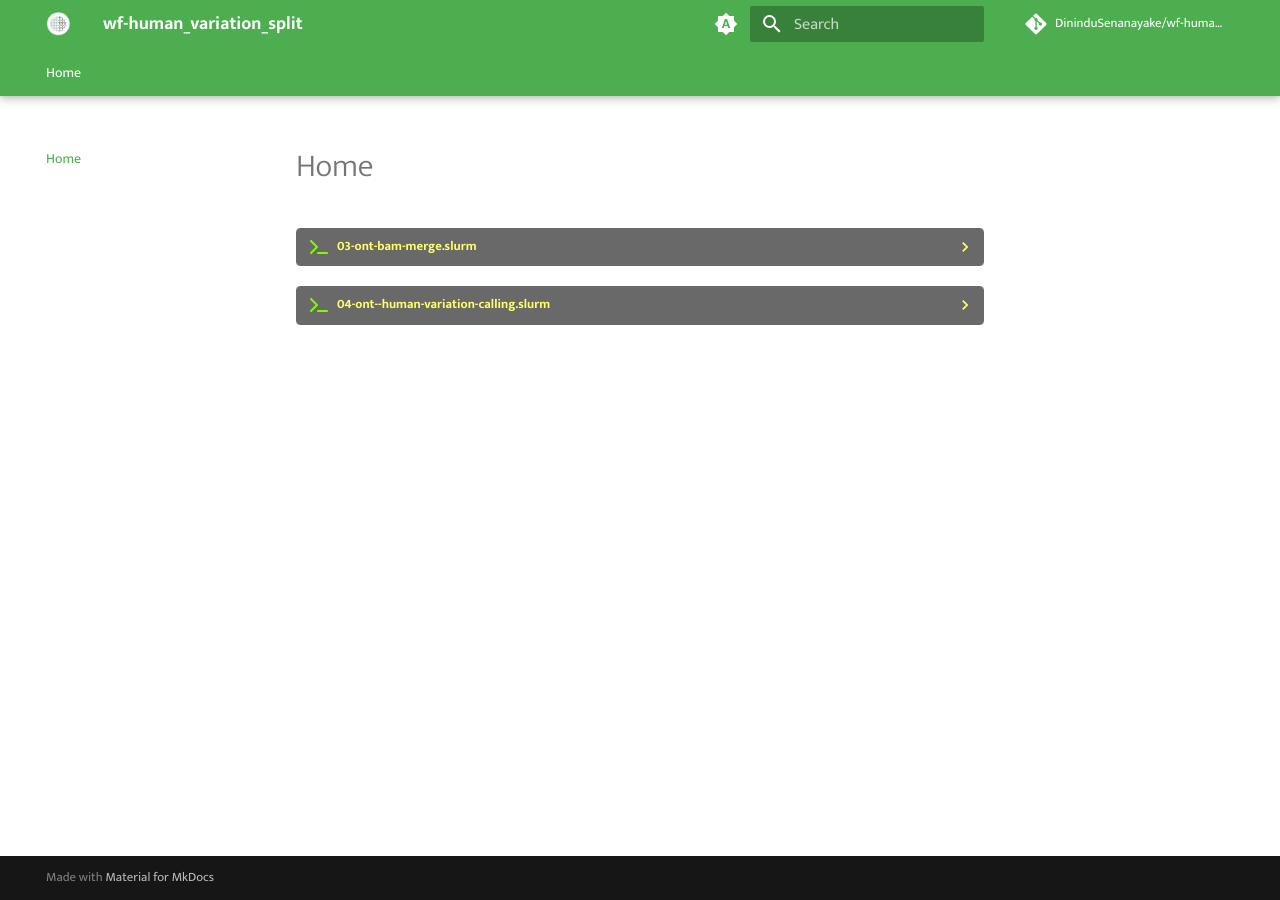
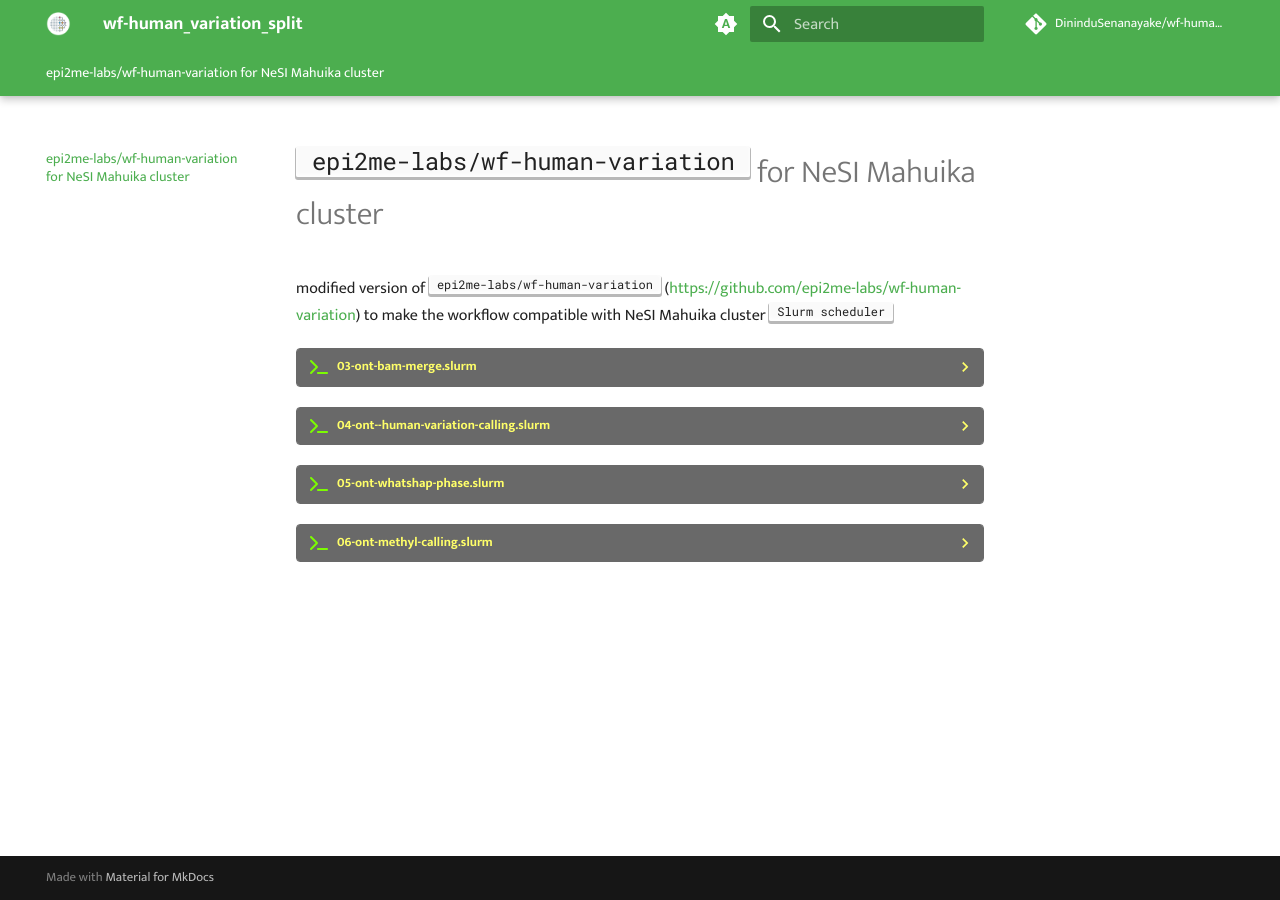
Before and after one commit to DininduSenanayake/wf-human-variation_split, an MkDocs documentation site: the page built from docs/index.md, in a window 1280 px wide. Built offline with MkDocs 1.6.1 and Material for MkDocs 9.7.7, drawn with Linux system fonts in a browser that asks for light colours; comment, search, counter and statistics services are not loaded; some of the changed lines change nothing that is shown.

Commit message:
add 5 and 6 scripts

````diff
--- a/docs/index.md
+++ b/docs/index.md
@@ -1,3 +1,7 @@
+# <KBD>epi2me-labs/wf-human-variation</KBD> for NeSI Mahuika cluster
+
+modified version of <KBD>epi2me-labs/wf-human-variation</KBD>        (https://github.com/epi2me-labs/wf-human-variation) to make the workflow compatible with NeSI Mahuika cluster <KBD>Slurm</KDB> scheduler
+
 ??? terminal "03-ont-bam-merge.slurm"
     ```
     !#/bin/bash -e
@@ -100,3 +104,91 @@
       --ref ${REFERENCE} \
       --out_dir ${OUTPUT}
     ```
+
+??? terminal "05-ont-whatshap-phase.slurm"
+    ```
+    #!/bin/bash -e
+
+    #SBATCH --account         nesi12345
+    #SBATCH --job-name        ont-whatshap-phase
+    #SBATCH --cpus-per-task   16
+    #SBATCH --mem             64G
+    #SBATCH --time            24:00:00
+
+    module purge
+    module load WhatsHap/1.6-gimkl-2022a-Python-3.10.5
+    module load SAMtools/1.16.1-GCC-11.3.0
+
+    # define variables
+    WKDIR='/path/to/workingdir'
+    SAMPLE='PBXP289487'
+    REFERENCE='/path/to/reference/GCA_000001405.15_GRCh38_no_alt_analysis_set.fasta'
+    OUTPUT='results'
+
+    # move to working dir
+    cd ${WKDIR}/${SAMPLE}
+
+    # whatshap phase tagging of bam output
+    whatshap haplotag \
+        --ignore-read-groups \
+        --output ./bam/${SAMPLE}_sorted_merged.hp.bam  \
+        --reference ${REFERENCE} \
+        ${OUTPUT}/all.wf_snp.vcf.gz ./bam/${SAMPLE}_sorted_merged.bam
+    # index bam
+    samtools index -@ 16 ./bam/${SAMPLE}_sorted_merged.hp.bam
+
+    # Notes:
+    # this step phases the data based on the clair3 output and generates a
+    # phased bam file. This contains information assigning reads to each
+    # haplotype. At this stage the bam is able to loaded into a genome
+    # viewer/browser and contains aligned reads, with base modification
+    # (methylation) information, as well as the haplotype information.
+    ```
+??? terminal "06-ont-methyl-calling.slurm"
+
+    ```
+    #!/bin/bash -e
+
+    #SBATCH --account         nesi12345
+    #SBATCH --job-name        ont-bam-merge
+    #SBATCH --cpus-per-task   16
+    #SBATCH --mem             32G
+    #SBATCH --time            08:00:00
+
+    module purge
+    module load modbam2bed/0.9.4-GCC-11.3.0
+
+    # define variables
+    WKDIR='/path/to/workdir'
+    SAMPLE='PBXP289487'
+    REFERENCE='/path/to/reference/GCA_000001405.15_GRCh38_no_alt_analysis_set.fasta'
+
+    # move to working dir
+    cd ${WKDIR}/${SAMPLE}
+
+    # create methylation bed files
+    for HP in 1 2; do
+        modbam2bed \
+            -e -m 5mC --cpg -t 16 --haplotype ${HP} \
+            ${REFERENCE} \
+            ./bam/${SAMPLE}_sorted_merged.hp.bam \
+            | bgzip -c > ./bed/${SAMPLE}_methylation.hp${HP}.cpg.bed.gz
+    done;
+
+    # create an aggregated bed file
+    modbam2bed \
+      -e -m 5mC --cpg --aggregate -t 16 \
+      ${REFERENCE} \
+      ./bam/${SAMPLE}_sorted_merged.hp.bam \
+      | bgzip -c > ./bed/${SAMPLE}_methylation.aggregated.cpg.bed.gz
+
+    # Notes:
+    # this step extracts the methylation information from the bam file, generating
+    # bed files. There are two processes here, the first creates two bed files, one
+    # for each haplotype. These are very useful for exploring allele specific methylation.
+    # The second process generates a single aggragated bed file, it merges the
+    # haplotype data to give site specific methylation. It should be noted that this is
+    # per strand, so some processing will be required to 'collapse' the data to a
+    # single CpG site, but this type of work is usually performed in the downstream\
+    # analysis, using packages such as methylkit.
+    ```
````
